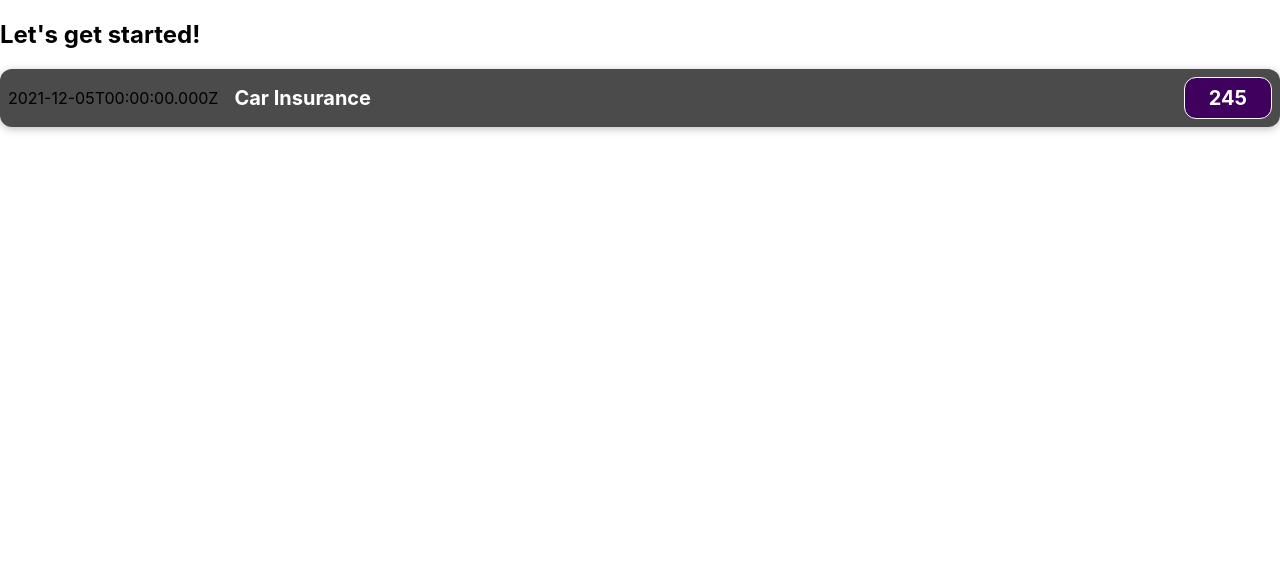
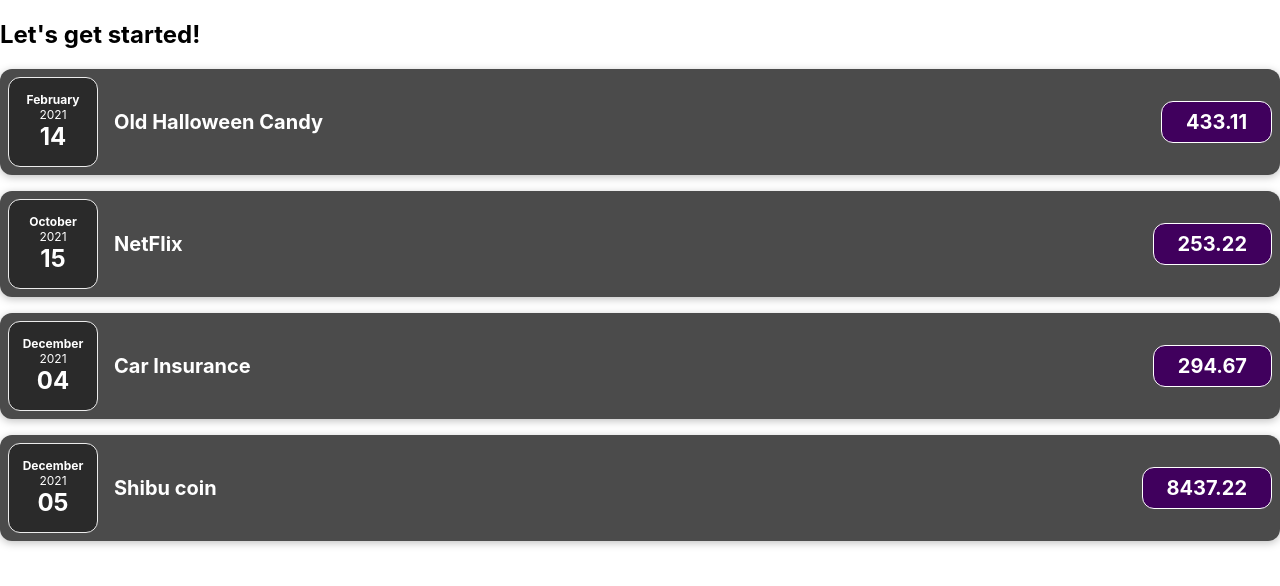
Before and after one commit to marknair/shiny-react, a JavaScript app: page / in a window 1280 px wide. Shown: the top 586 px of the page. Built offline with nearby package versions, Linux system fonts and the light colour scheme.

Commit message:
Added date component

```diff
--- a/src/App.js
+++ b/src/App.js
@@ -2,10 +2,60 @@
 
 function App() {
 
+    const expenses = [
+        {
+            id: "e1",
+            title: "Old Halloween Candy",
+            amount: 433.11,
+            date: new Date(2021, 0, 45),
+        },
+        {
+            id: "e2",
+            title: "NetFlix",
+            amount: 253.22,
+            date: new Date(2021, 9, 15),
+        },
+        {
+            id: "e3",
+            title: "Car Insurance",
+            amount: 294.67,
+            date: new Date(2021, 11, 4),
+        },
+        {
+            id: "e4",
+            title: "Shibu coin",
+            amount: 8437.22,
+            date: new Date(2021, 11, 5),
+        },
+    ]
+
+
   return (
       <div>
         <h2>Let's get started!</h2>
-        <ExpenseItem></ExpenseItem>
+          <ExpenseItem
+              title={expenses[0].title}
+              amount={expenses[0].amount}
+              date={expenses[0].date}
+          />
+
+          <ExpenseItem
+              title={expenses[1].title}
+              amount={expenses[1].amount}
+              date={expenses[1].date}
+          ></ExpenseItem>
+
+          <ExpenseItem
+              title={expenses[2].title}
+              amount={expenses[2].amount}
+              date={expenses[2].date}
+          ></ExpenseItem>
+
+          <ExpenseItem
+              title={expenses[3].title}
+              amount={expenses[3].amount}
+              date={expenses[3].date}
+          ></ExpenseItem>
       </div>
   );
 }
--- /dev/null
+++ b/src/components/ExpenseDate.css
@@ -0,0 +1,26 @@
+.expense-date {
+    display: flex;
+    flex-direction: column;
+    width: 5.5rem;
+    height: 5.5rem;
+    border: 1px solid #ececec;
+    background-color: #2a2a2a;
+    color: white;
+    border-radius: 12px;
+    align-items: center;
+    justify-content: center;
+}
+
+.expense-date__month {
+    font-size: 0.75rem;
+    font-weight: bold;
+}
+
+.expense-date__year {
+    font-size: 0.75rem;
+}
+
+.expense-date__day {
+    font-size: 1.5rem;
+    font-weight: bold;
+}
--- /dev/null
+++ b/src/components/ExpenseDate.js
@@ -0,0 +1,21 @@
+import "./ExpenseDate.css"
+
+function ExpenseDate(props) {
+
+    //PROPERTIES
+
+    const month = props.date.toLocaleString("en-US", { month: "long" });
+    const day = props.date.toLocaleString("en-US", { day: "2-digit" });
+    const year = props.date.getFullYear();
+
+    return (
+        <div className="expense-date">
+            <div className="expense-date__month">{month}</div>
+            <div className="expense-date__year">{year}</div>
+            <div className="expense-date__day">{day}</div>
+        </div>
+    );
+
+}
+
+export default ExpenseDate;
--- a/src/components/ExpenseItem.js
+++ b/src/components/ExpenseItem.js
@@ -1,18 +1,15 @@
+import ExpenseDate from "./ExpenseDate";
 import "./ExpenseItem.css"
 
-function ExpenseItem() {
-
-    const expenseDate = new Date(2021, 11, 5);
-    const expenseTitle = "Car Insurance"
-    const expenseAmount = 245.00
+function ExpenseItem(props) {
 
     return (
 
         <div className="expense-item">
-            <div>{expenseDate.toISOString()}</div>
+           <ExpenseDate date = {props.date}/>
             <div className="expense-item__description">
-                <h2>{expenseTitle}</h2>
-                <div className="expense-item__price">{expenseAmount}</div>
+                <h2>{props.title}</h2>
+                <div className="expense-item__price">{props.amount}</div>
             </div>
         </div>)
 }
```
